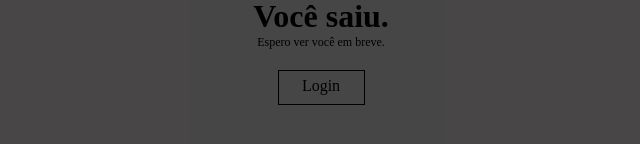
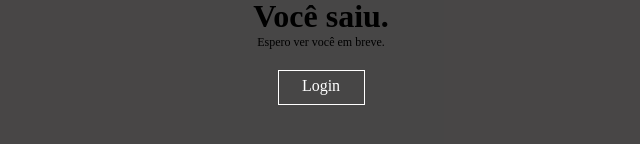
Before and after one commit to LeonardoCesca/nexusflix, a React (Create React App) app: page /logout in a window 1280 px wide. Shown: the part 434-578 px from the top of the page, without its empty margins (319-959 px from the left). Built offline with nearby package versions, Linux system fonts and the light colour scheme.

Commit message:
ADD style button login into logout.css

```diff
--- a/src/assets/css/Logout.css
+++ b/src/assets/css/Logout.css
@@ -27,7 +27,7 @@
     align-items: center;
     margin-top: 20px;
     padding-top: 6px;
-    border: 1px solid #000;
+    border: 1px solid #fff;
     width: 85px;
     height: 27px;
 }
@@ -38,7 +38,7 @@
 
 .logout__link a {
     text-decoration: none;
-    color: #000;
+    color: #fff;
     width: 100%;
     height: 100%;
     text-align: center;
```
